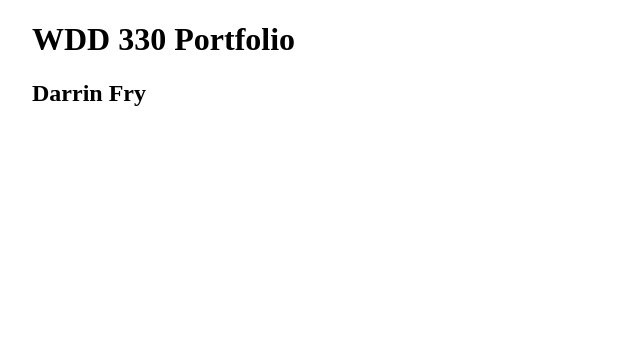
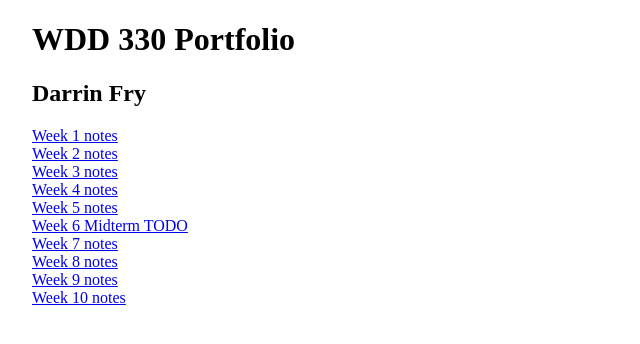
Before and after one commit to DarrinFry/wdd330, a website: page index.html in a window 1280 px wide. Shown: the whole page, without its empty margins (0-640 px from the left). Drawn offline with Linux system fonts and the light colour scheme; the site is published under a folder, as on GitHub Pages, so addresses that start at the root find nothing.

Commit message:
main java error

```diff
--- a/index.html
+++ b/index.html
@@ -15,7 +15,7 @@
 
     <div class="tableOfContents"></div>
 
-    <script src="/js/main.js"></script>
+    <script src="./js/main.js"></script>
 </body>
 
 </html>
```
